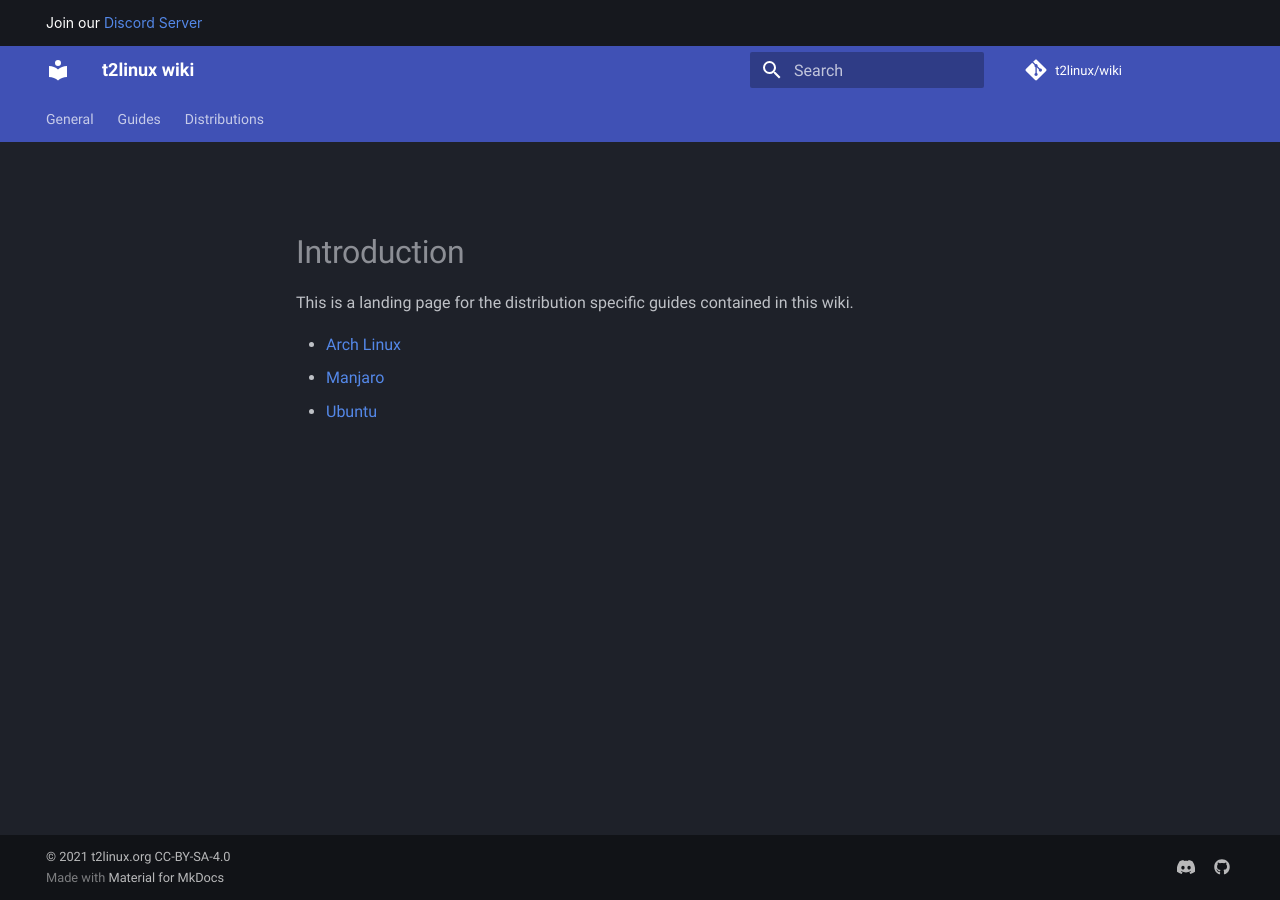
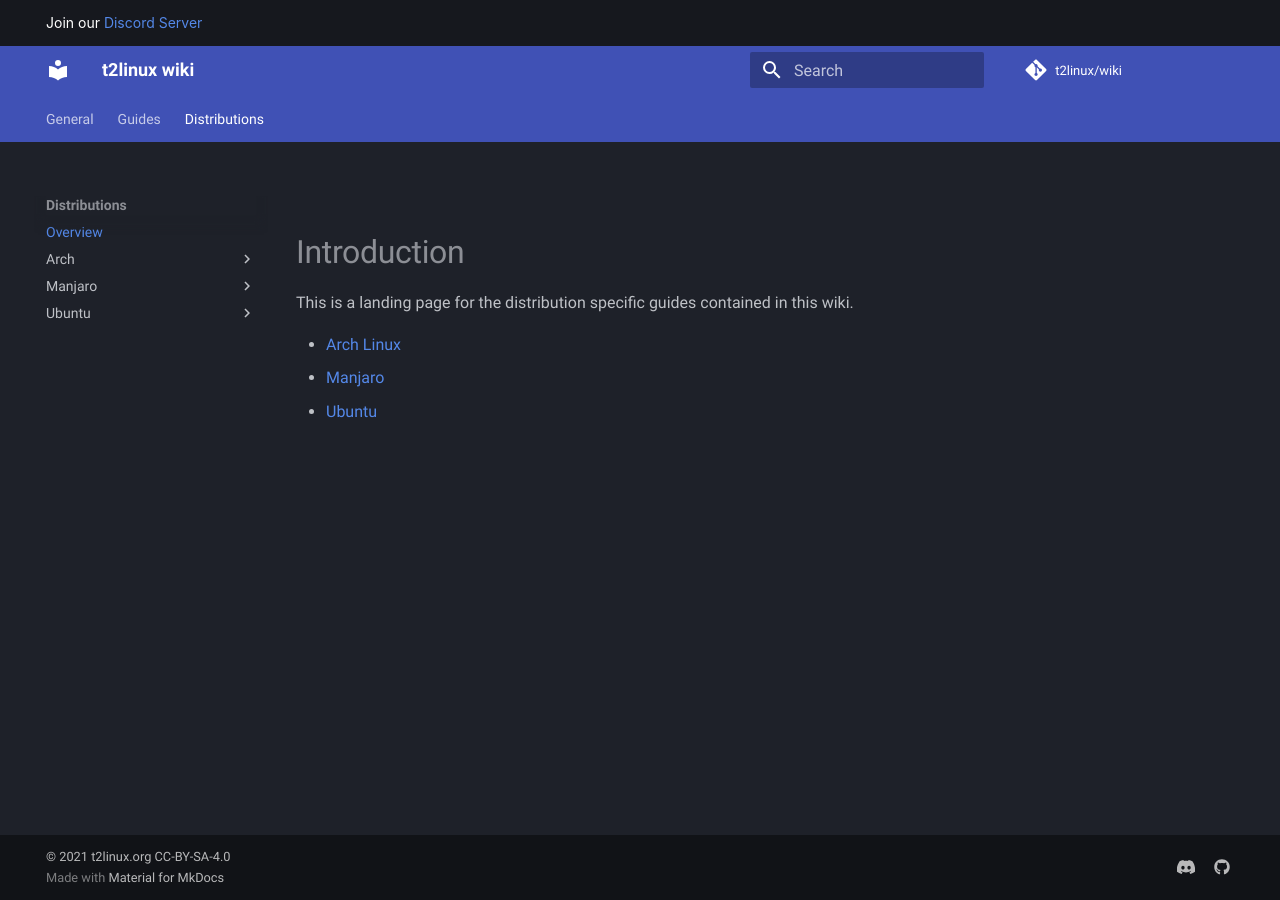
Before and after one commit to t2linux/wiki, an MkDocs documentation site: the page built from docs/distributions/overview.md, in a window 1280 px wide. Built offline with MkDocs 1.6.1 and Material for MkDocs 9.7.7, drawn with Linux system fonts in a browser that asks for light colours; comment, search, counter and statistics services are not loaded.

Commit message:
Nav: List docs/distributions/overview

```diff
--- a/mkdocs.yml
+++ b/mkdocs.yml
@@ -46,6 +46,7 @@ nav:
           - Fan: guides/fan.md
           - Kernel: guides/kernel.md
     - Distributions:
+          - Overview: distributions/overview.md
           - Arch:
                 - Installation: distributions/arch/installation.md
           - Manjaro:
```
